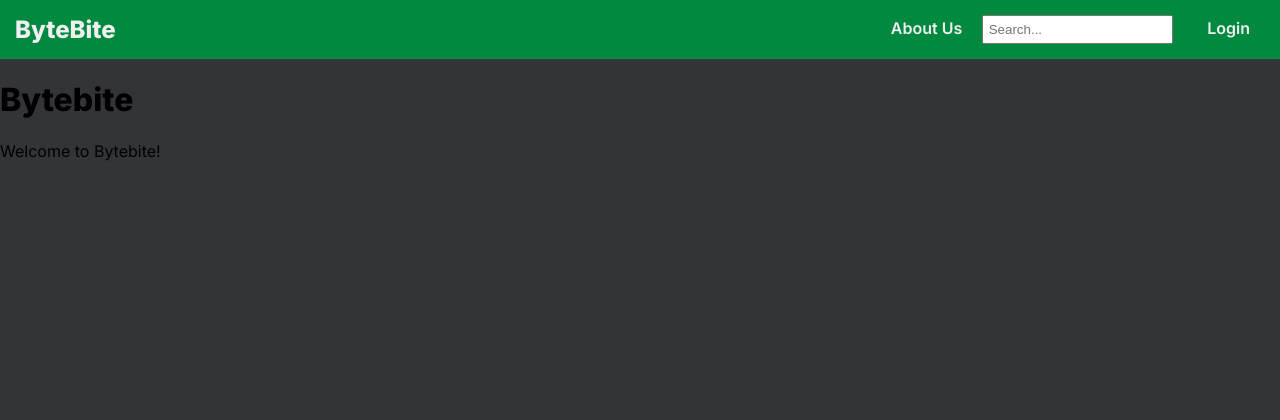
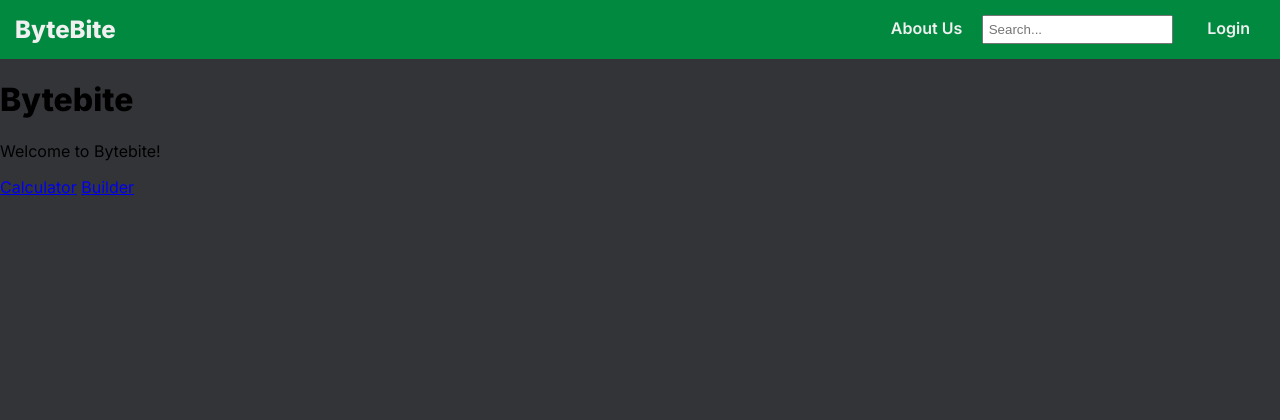
Before and after one commit to sarimeeps/bytebite, a Flask app: page / in a window 1280 px wide. Shown: the top 420 px of the page. Run offline with Flask 3, Linux system fonts and the light colour scheme.

Commit message:
routes for calc & builder

```diff
--- a/app.py
+++ b/app.py
@@ -14,5 +14,13 @@ def about():
 def login():
     return render_template('login.html')
 
+@app.route('/calculator')
+def calculator():
+    return render_template('calculator.html')
+
+@app.route('/builder')
+def builder():
+    return render_template('builder.html')
+
 if __name__ == '__main__':
     app.run(debug=True)
--- /dev/null
+++ b/templates/builder.html
@@ -0,0 +1,5 @@
+{% extends "_layout.html" %}
+
+{% block content %}
+<h1>Builder Page</h1>
+{% endblock %}
--- /dev/null
+++ b/templates/calculator.html
@@ -0,0 +1,5 @@
+{% extends "_layout.html" %}
+
+{% block content %}
+<h1>Calculator Page</h1>
+{% endblock %}
--- a/templates/index.html
+++ b/templates/index.html
@@ -3,4 +3,6 @@
 {% block content %}
     <h1>Bytebite</h1>
     <p>Welcome to Bytebite!</p>
+    <a href="{{ url_for('calculator') }}">Calculator</a>
+    <a href="{{ url_for('builder') }}">Builder</a>
 {% endblock %}
```
